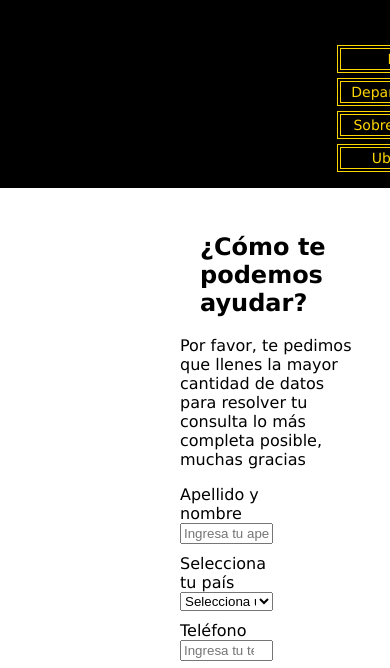
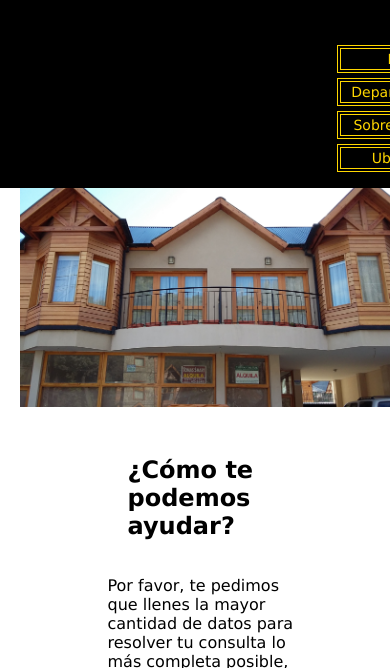
Before and after one commit to Leann86k/PreEntrega3Kaimakamian, a plain HTML site: page Pages/ContactUs.html in a window 390 px wide. Shown: the part 122-790 px from the top of the page. Drawn offline with Linux system fonts and the light colour scheme.

Commit message:
se hizo responsive el formulario

```diff
--- a/Assets/css/style.css
+++ b/Assets/css/style.css
@@ -278,14 +278,6 @@ a {
   width: 40%;
 }
 
-/*.locationMap1 {
-  width: fit-content;
-  block-size: fit-content;
-}*/
-
-/*about us */
-
-/*------------------*/
 .welcome-message {
   font-size: 15px;
   text-align: justify;
@@ -361,6 +353,23 @@ a {
   .locationMap {
     margin-left: 100px;
   }
+
+  .main-container {
+    display: flex;
+    flex-direction: column;
+  }
+
+  .form-container {
+    display: flex;
+    flex-direction: column;
+    justify-content: center;
+    align-items: left;
+  }
+
+  .form-image {
+    width: 100%;
+    height: auto;
+  }
 }
 
 /*vista desktop*/
```
Also changed, not shown: Pages/Location.html (+1 -1 lines).
